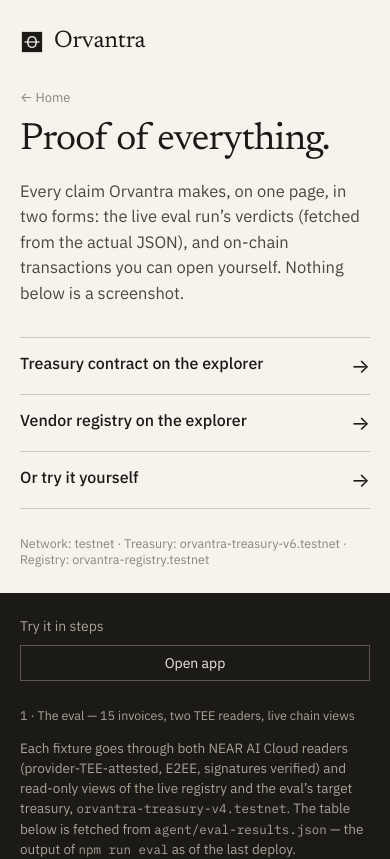
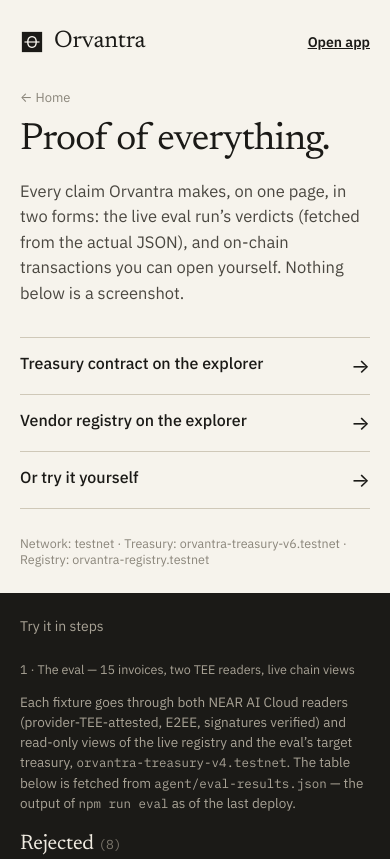
Before and after one commit to 0xSheriff/orvantra, a Next.js app in the folder web/: page /proof in a window 390 px wide. Shown: the top 859 px of the page. Built offline with nearby package versions, Linux system fonts and the light colour scheme; no server answers.

Commit message:
v6.7: Open app CTA moves from dark-half menu to top-right of light header (home/judges/proof); dark menu now plain nav links only

```diff
--- a/web/app/(public)/judges/page.tsx
+++ b/web/app/(public)/judges/page.tsx
@@ -25,6 +25,7 @@ export default function Judges() {
       <section className="half light">
         <header className="top">
           <Link className="logo" href="/"><Mark size={24} />Orvantra</Link>
+          <Link className="opentop" href="/invoices">Open app</Link>
         </header>
         <main className="mid" id="main">
           <Link className="back" href="/"><span className="ar" aria-hidden="true">←</span> Home</Link>
@@ -56,7 +57,6 @@ export default function Judges() {
 
       <section className="half dark" aria-label="Do this, see that">
         <nav className="top menu" aria-label="Site">
-          <Link className="open" href="/review">Open app</Link>
         </nav>
         <div className="mid">
           <h2 className="lbl">Do this <span className="ar">→</span> see that</h2>
--- a/web/app/(public)/page.tsx
+++ b/web/app/(public)/page.tsx
@@ -35,6 +35,7 @@ export default async function Home() {
       <section className="half light">
         <header className="top">
           <Link className="logo" href="/"><Mark size={24} />Orvantra</Link>
+          <Link className="opentop" href="/invoices">Open app</Link>
         </header>
         <main className="mid" id="main">
           <h1 className="display">Accounts payable, engineered for trust.</h1>
@@ -70,7 +71,6 @@ export default async function Home() {
           <Link href="/judges">For judges</Link>
           <Link href="/proof">Proof</Link>
           {links.repoUrl ? <a href={links.repoUrl}>GitHub</a> : null}
-          <Link className="open" href="/review">Open app</Link>
         </nav>
         <div className="mid">
           <h2 className="lbl">How it works</h2>
--- a/web/app/(public)/proof/page.tsx
+++ b/web/app/(public)/proof/page.tsx
@@ -78,6 +78,7 @@ export default function Proof() {
       <section className="half light">
         <header className="top">
           <Link className="logo" href="/"><Mark size={24} />Orvantra</Link>
+          <Link className="opentop" href="/invoices">Open app</Link>
         </header>
         <main className="mid" id="main">
           <Link className="back" href="/"><span className="ar" aria-hidden="true">←</span> Home</Link>
@@ -107,7 +108,6 @@ export default function Proof() {
       <section className="half dark" aria-label="Evidence">
         <nav className="top menu" aria-label="Site">
           <Link href="/judges">Try it in steps</Link>
-          <Link className="open" href="/review">Open app</Link>
         </nav>
         <div className="mid">
           <h2 className="lbl">1 · The eval — 15 invoices, two TEE readers, live chain views</h2>
--- a/web/app/globals.css
+++ b/web/app/globals.css
@@ -226,6 +226,7 @@ dialog.run::backdrop { background: rgba(27,26,23,.28); }
 .split .dark { background: var(--ink); color: var(--d-text); }
 .split .dark :focus-visible { outline-color: var(--d-text); }
 .split .top { display: flex; align-items: center; height: 36px; }
+.split .top .opentop { margin-left: auto; font-size: 14px; font-weight: 600; }
 .split .logo { font-family: var(--serif); font-size: 24px; letter-spacing: -.01em; text-decoration: none; display: inline-flex; align-items: center; gap: 10px; }
 .split .mid { margin: auto 0; padding: 48px 0; }
 .split .foot { font-size: 12.5px; color: var(--muted); }
@@ -251,8 +252,6 @@ dialog.run::backdrop { background: rgba(27,26,23,.28); }
 .split .menu { justify-content: flex-end; gap: 26px; font-size: 14px; }
 .split .menu a { color: var(--d-2); text-decoration: none; }
 .split .menu a:hover { color: var(--d-text); }
-.split .menu a.open { color: var(--d-text); border: 1px solid var(--d-line); padding: 7px 14px; }
-.split .menu a.open:hover { border-color: var(--d-text); }
 .split .dark .mid { max-width: 500px; }
 .split .lbl { font-size: 12.5px; font-weight: 400; color: var(--d-2); margin-bottom: 14px; }
 .split .steps { list-style: none; counter-reset: s; border-top: 1px solid var(--d-rule); }
@@ -304,7 +303,6 @@ dialog.run::backdrop { background: rgba(27,26,23,.28); }
   .split .doors { margin-top: 24px; max-width: none; }
   .split .doors a { padding: 14px 0; }
   .split .menu { display: grid; grid-template-columns: repeat(auto-fit, minmax(105px, 1fr)); row-gap: 10px; column-gap: 16px; justify-content: normal; height: auto; min-height: 0; }
-  .split .menu a.open { grid-column: 1 / -1; text-align: center; padding: 8px 14px; }
   .split .lede { font-size: 16px; }
   .split .dark .mid, .split .dark .mid:has(.checks), .split .dark .mid:has(.pf-lede) { max-width: none; }
   .split .steps li { grid-template-columns: 28px 1fr; font-size: 14.5px; padding: 13px 0; }
```
